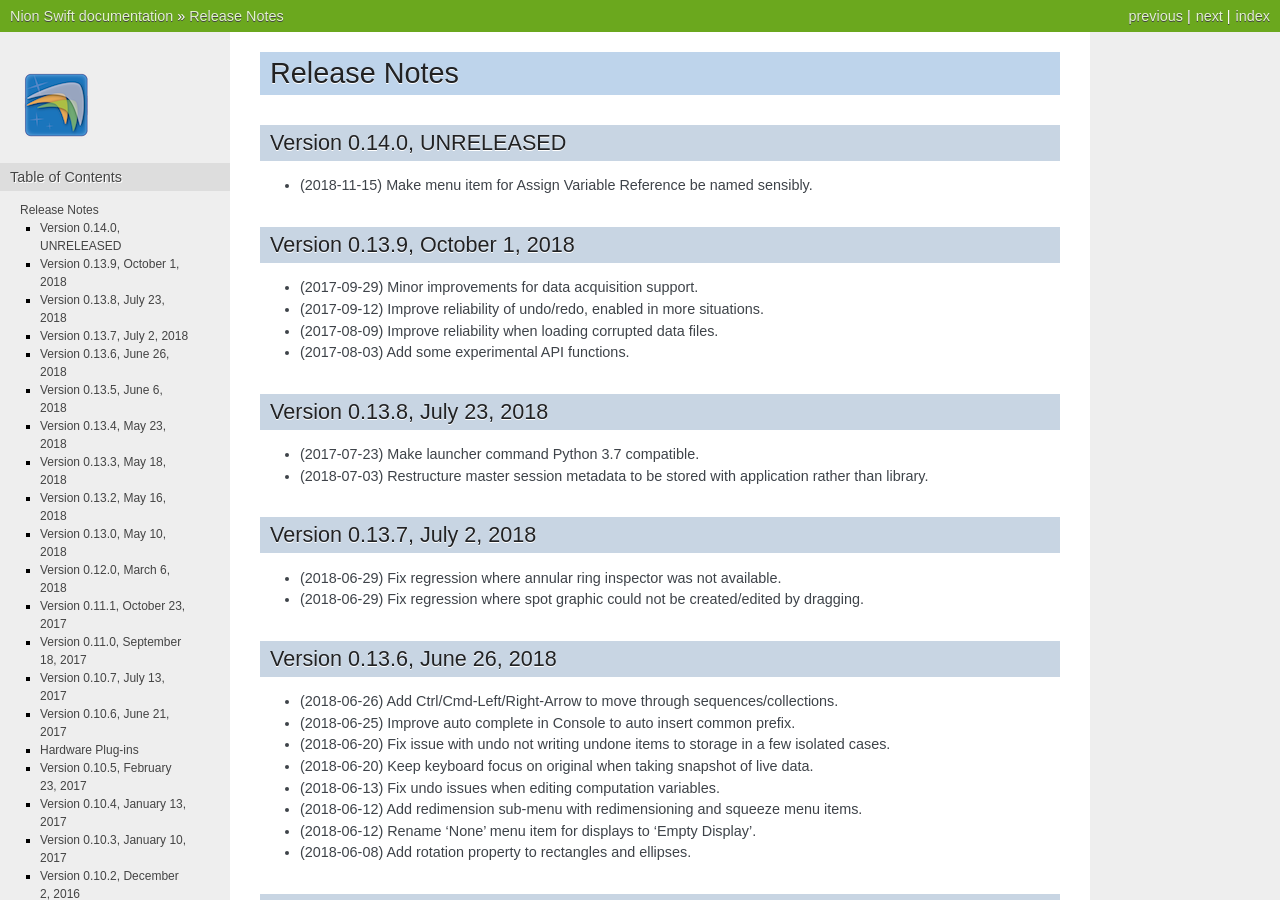
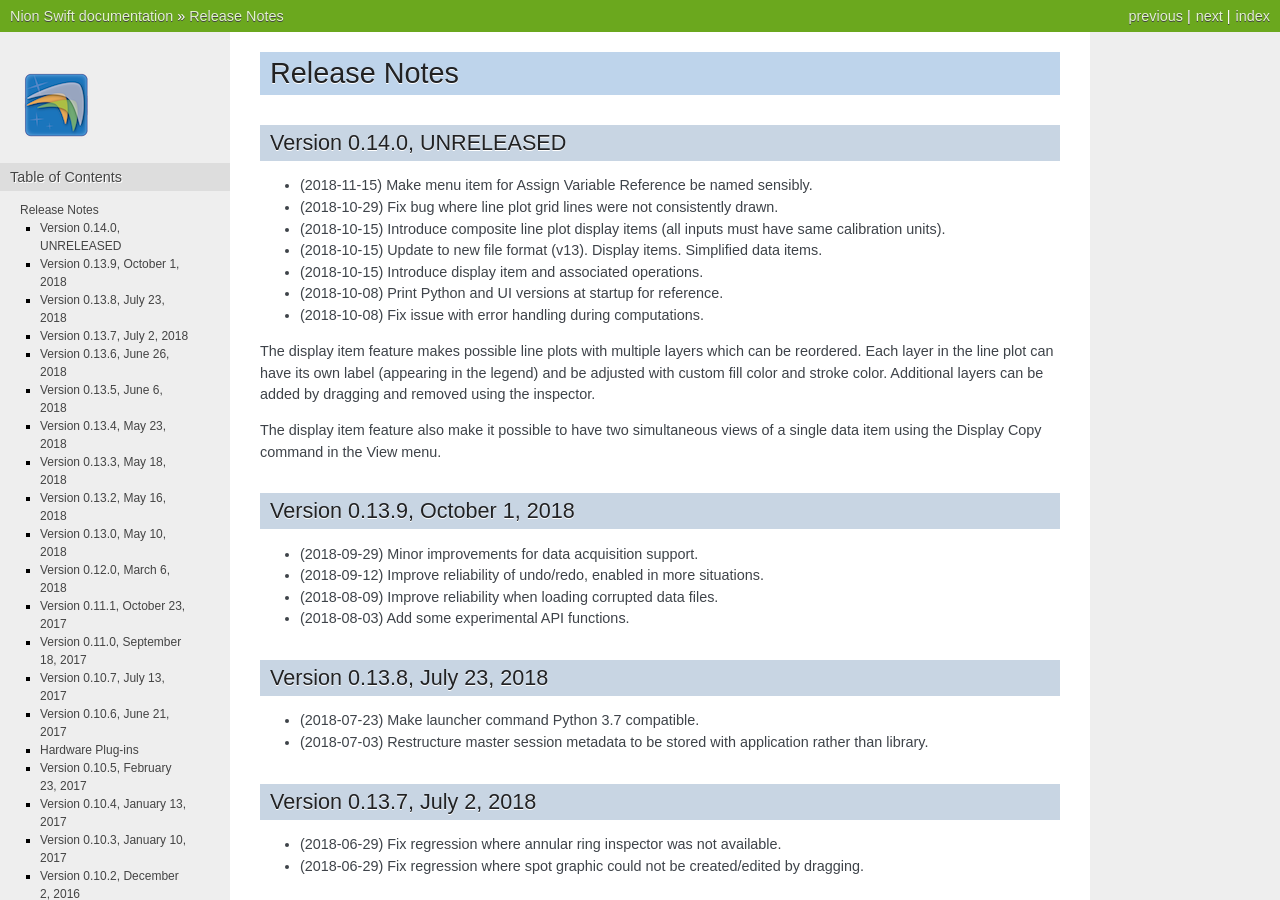
Before and after one commit to nion-software/nionswift, a Sphinx documentation site: the page built from docs/release_notes.rst, in a window 1280 px wide and 900 px high. Built offline with Sphinx 7.4.7, drawn with Linux system fonts in a browser that asks for light colours.

Commit message:
Update release notes.

```diff
--- a/docs/release_notes.rst
+++ b/docs/release_notes.rst
@@ -6,17 +6,30 @@ Release Notes
 Version 0.14.0, UNRELEASED
 --------------------------
 * (2018-11-15) Make menu item for Assign Variable Reference be named sensibly.
+* (2018-10-29) Fix bug where line plot grid lines were not consistently drawn.
+* (2018-10-15) Introduce composite line plot display items (all inputs must have same calibration units).
+* (2018-10-15) Update to new file format (v13). Display items. Simplified data items.
+* (2018-10-15) Introduce display item and associated operations.
+* (2018-10-08) Print Python and UI versions at startup for reference.
+* (2018-10-08) Fix issue with error handling during computations.
+
+The display item feature makes possible line plots with multiple layers which can be reordered. Each
+layer in the line plot can have its own label (appearing in the legend) and be adjusted with custom fill
+color and stroke color. Additional layers can be added by dragging and removed using the inspector.
+
+The display item feature also make it possible to have two simultaneous views of a single data item
+using the Display Copy command in the View menu.
 
 Version 0.13.9, October 1, 2018
 -------------------------------
-* (2017-09-29) Minor improvements for data acquisition support.
-* (2017-09-12) Improve reliability of undo/redo, enabled in more situations.
-* (2017-08-09) Improve reliability when loading corrupted data files.
-* (2017-08-03) Add some experimental API functions.
+* (2018-09-29) Minor improvements for data acquisition support.
+* (2018-09-12) Improve reliability of undo/redo, enabled in more situations.
+* (2018-08-09) Improve reliability when loading corrupted data files.
+* (2018-08-03) Add some experimental API functions.
 
 Version 0.13.8, July 23, 2018
 -----------------------------
-* (2017-07-23) Make launcher command Python 3.7 compatible.
+* (2018-07-23) Make launcher command Python 3.7 compatible.
 * (2018-07-03) Restructure master session metadata to be stored with application rather than library.
 
 Version 0.13.7, July 2, 2018
```
